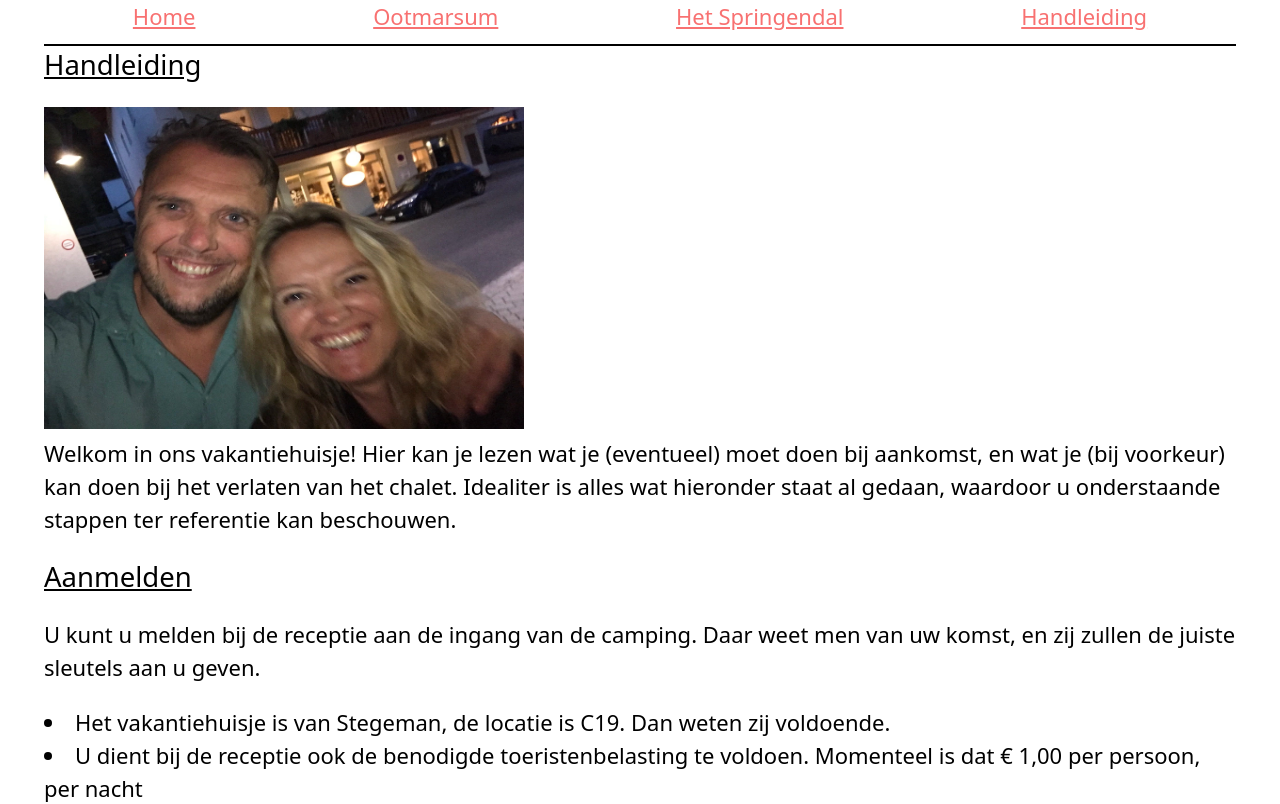
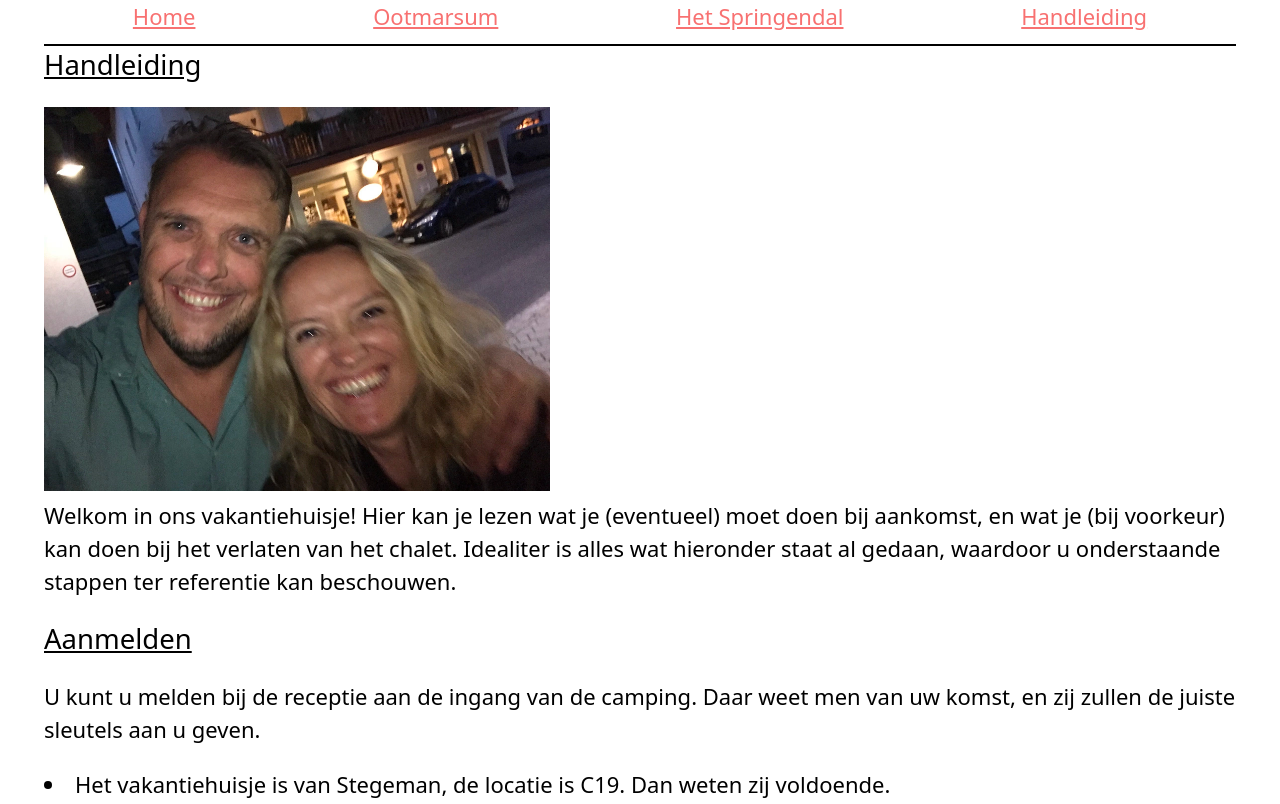
Before and after one commit to funky-monkey/ootmarsum, a Next.js app: page /handleiding in a window 1280 px wide. Shown: the top 804 px of the page. Built offline with nearby package versions, Linux system fonts and the light colour scheme.

Commit message:
fixes aspect of our photo

```diff
--- a/src/pages/handleiding.tsx
+++ b/src/pages/handleiding.tsx
@@ -11,8 +11,8 @@ const Handleiding = () => (
     <figure>
       <Image
         src={`/media/roosjp.webp`}
-        width={480}
-        height={322}
+        width={1012 / 2}
+        height={768 / 2}
         alt="Roos & Jan Paul"
       />
     </figure>
```
